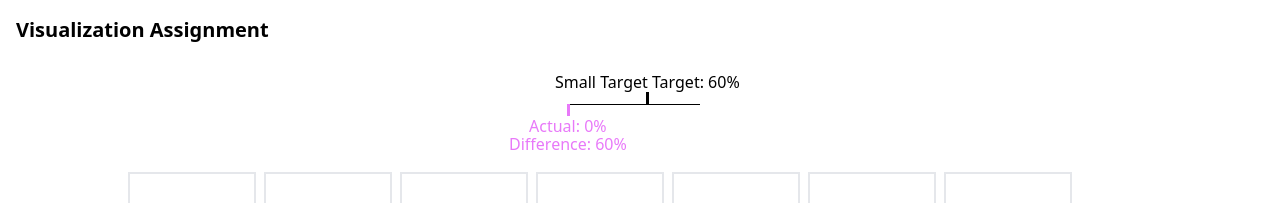
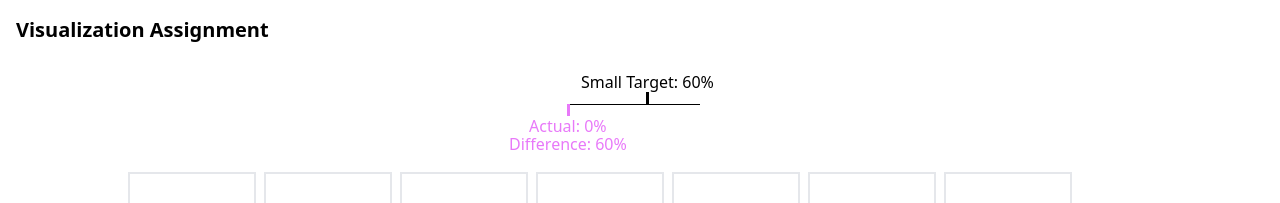
Before and after one commit to manoldonev/react-visualization-assignment-ts, a React (Vite) app: page / in a window 1280 px wide. Shown: the top 203 px of the page. Built offline with nearby package versions, Linux system fonts and the light colour scheme.

Commit message:
chore: fix typo

```diff
--- a/src/components/SmallTargetStatistic.tsx
+++ b/src/components/SmallTargetStatistic.tsx
@@ -38,7 +38,6 @@ const SmallTargetStatistic = ({ target, className = '' }: { target: number; clas
     }
 
     if (targetTextElement.current != null) {
-      console.log(targetTextElement.current);
       targetTextElement.current.setAttribute(
         'x',
         (targetTickX - targetTextElement.current.getComputedTextLength() / 2).toFixed(0),
@@ -69,7 +68,7 @@ const SmallTargetStatistic = ({ target, className = '' }: { target: number; clas
     <div className={className}>
       <svg className="h-24 w-72" viewBox="-72 0 288 96">
         <text ref={targetTextElement} y={12} className="fill-black">
-          Small Target Target: {formatPercent(target)}
+          Small Target: {formatPercent(target)}
         </text>
         <line ref={targetTickElement} y1={16} y2={28} className="stroke-black stroke-[3]" shapeRendering="crispEdges" />
         <line x1={0} x2={scaleWidth} y1={28.5} y2={28.5} shapeRendering="crispEdges" strokeWidth={1} stroke="black" />
```
